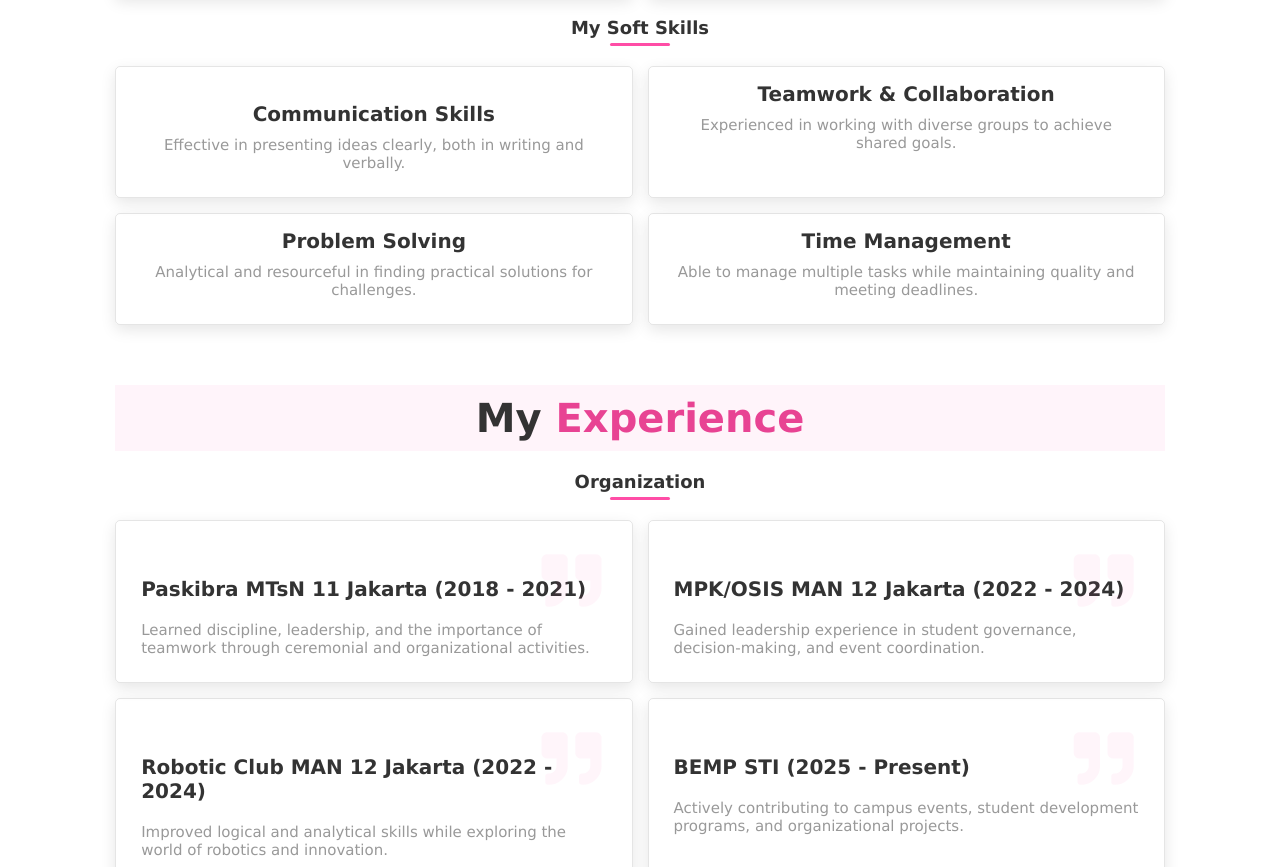
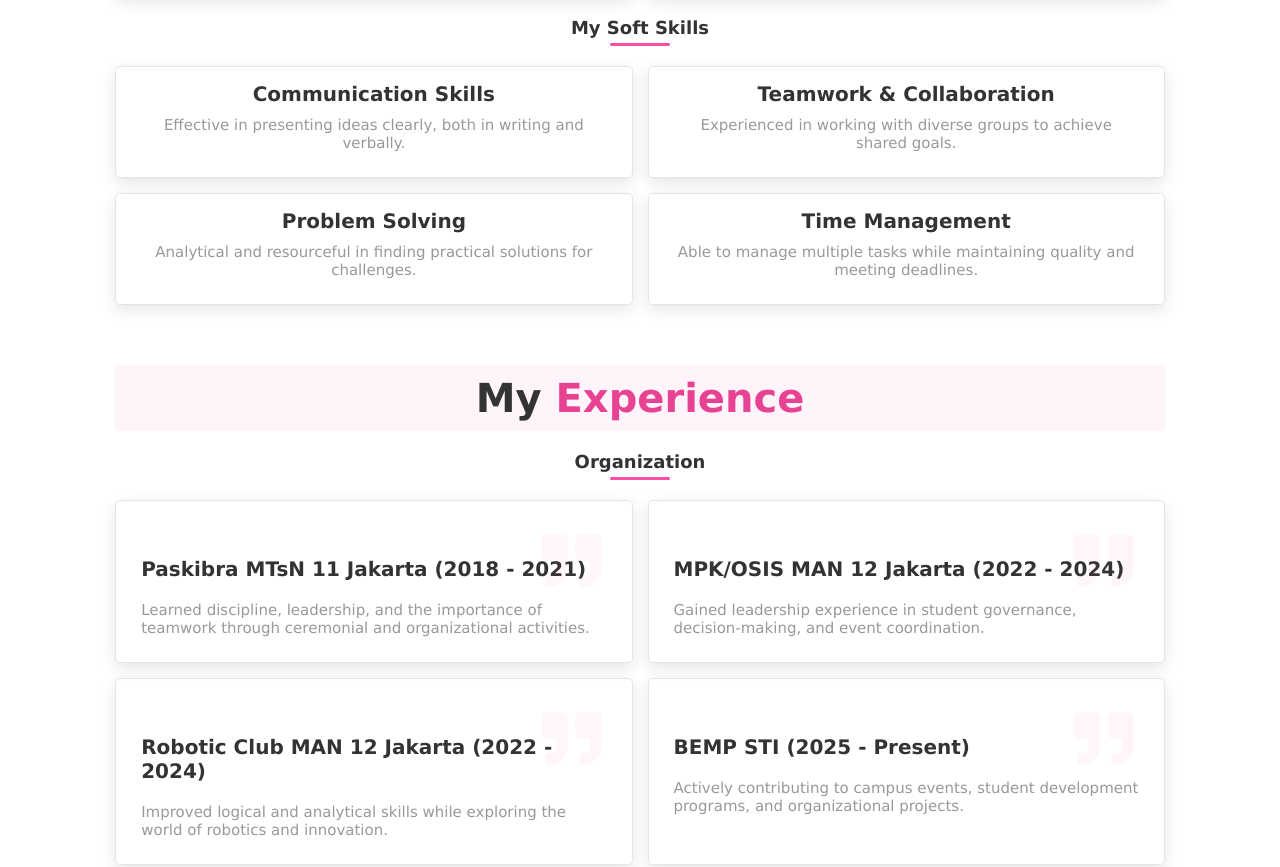
Before and after one commit to fiqlasyabifi/fiqlasyabifi-portfolio, a plain HTML site: page index.html in a window 1280 px wide. Shown: the part 2444-3311 px from the top of the page. Drawn offline with Linux system fonts and the light colour scheme.

Commit message:
index.html

```diff
--- a/index.html
+++ b/index.html
@@ -165,8 +165,6 @@
       <div class="box-container">
 
         <div class="box">
-          <div class="image">
-          </div>
           <div class="content">
             <h3>Communication Skills</h3>
             <p>
```
